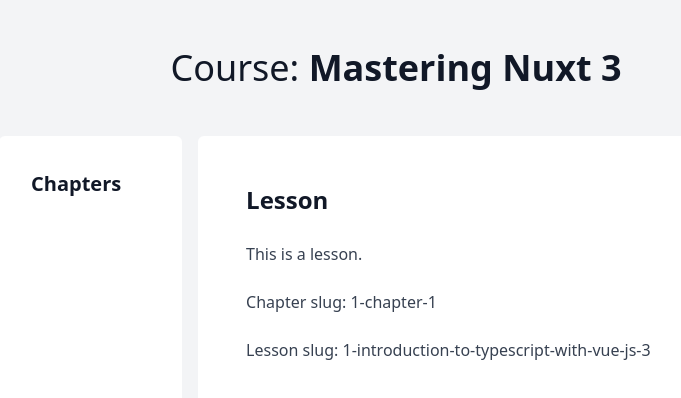
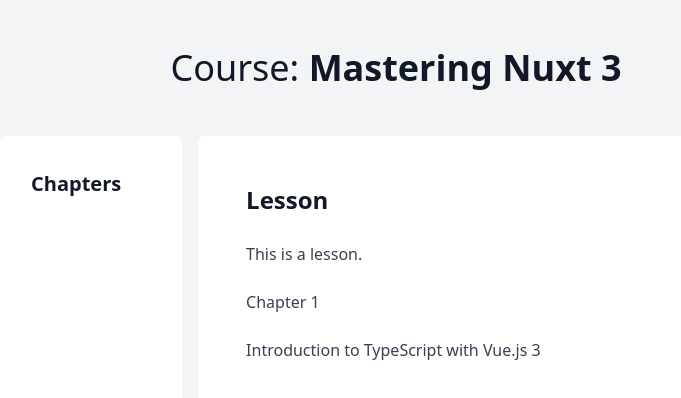
Before and after one commit to jadelomeiri/mastering-nuxt-3, a Nuxt app: page /course/chapter/1-chapter-1/lesson/1-introduction-to-typescript-with-vue-js-3 in a window 1280 px wide. Shown: the top 398 px of the page, without its empty margins (244-925 px from the left). Built offline with nearby package versions, Linux system fonts and the light colour scheme.

Commit message:
Loading in course data

```diff
--- /dev/null
+++ b/composables/courseData.js
@@ -0,0 +1,147 @@
+export default {
+    title: 'TypeScript with Vue.js 3',
+    chapters: [
+      {
+        title: 'Chapter 1',
+        slug: '1-chapter-1',
+        number: 1,
+        lessons: [
+          {
+            title: 'Introduction to TypeScript with Vue.js 3',
+            slug: '1-introduction-to-typescript-with-vue-js-3',
+            number: 1,
+            downloadUrl:
+              'https://vueschool.io/lessons/introduction-to-typescript-with-vue-js-3',
+            videoId: 684236333,
+            text: `In this lesson, we take a look at some of the benefits of using TypeScript with Vue.js including:
+
+  Improved error detection in your IDE and at build time
+  Safer and less stressful refactoring
+  More focused and accurate IDE autocompletion
+
+  We also answer the question: “Are there any cases when you wouldn’t want to use TypeScript?”.`,
+          },
+          {
+            title: 'TypeScript in Vue Components',
+            slug: '2-typescript-in-vue-components',
+            number: 2,
+            downloadUrl:
+              'https://vueschool.io/lessons/typescript-in-vue-components',
+            videoId: 684012498,
+            text: `In this lesson, we learn how to direct Vue Single File Components to work with typescript.`,
+          },
+          {
+            title: 'Typing Component Events',
+            slug: '3-typing-component-events',
+            number: 3,
+            downloadUrl:
+              'https://vueschool.io/lessons/typing-component-events',
+            sourceUrl:
+              'https://vueschool.io/lessons/typing-component-events',
+            videoId: 686921522,
+            text: `In this lesson, we learn how to type the payload of component events in Vue and TypeScript.`,
+          },
+        ],
+      },
+      {
+        title: 'Chapter 2',
+        slug: '2-chapter-2',
+        number: 2,
+        lessons: [
+          {
+            title:
+              'Using TypeScript with the Options API in Components',
+            slug: '1-using-typescript-with-the-options-api-in-components',
+            number: 1,
+            downloadUrl:
+              'https://vueschool.io/lessons/using-typescript-with-the-options-api-in-components',
+            sourceUrl:
+              'https://vueschool.io/lessons/using-typescript-with-the-options-api-in-components',
+            videoId: 688503389,
+            text: `In this lesson, we learn how to use TypeScript with the Vue.js Options API to type things such as component props, computed props, and events.`,
+          },
+          {
+            title: 'Declaring and Typing Component Props',
+            slug: '2-declaring-and-typing-component-props',
+            number: 2,
+            downloadUrl:
+              'https://vueschool.io/lessons/declaring-and-typing-component-props',
+            sourceUrl:
+              'https://vueschool.io/lessons/declaring-and-typing-component-props',
+            videoId: 688500728,
+            text: `In this lesson, we’ll examine how to use TypeScript to define types for Vue component props. Along the way, you’ll also get a first hand look at the great DX this provides for interacting with those components.`,
+          },
+          {
+            title: 'TypeScript in Vue Components',
+            slug: '3-typescript-in-vue-components',
+            number: 3,
+            downloadUrl:
+              'https://vueschool.io/lessons/typescript-in-vue-components',
+            videoId: 684012498,
+            text: `In this lesson, we learn how to direct Vue Single File Components to work with typescript.`,
+          },
+          {
+            title: 'Typing Component Events',
+            slug: '4-typing-component-events',
+            number: 4,
+            downloadUrl:
+              'https://vueschool.io/lessons/typing-component-events',
+            sourceUrl:
+              'https://vueschool.io/lessons/typing-component-events',
+            videoId: 686921522,
+            text: `In this lesson, we learn how to type the payload of component events in Vue and TypeScript.`,
+          },
+        ],
+      },
+      {
+        title: 'Chapter 3',
+        slug: '3-chapter-3',
+        number: 3,
+        lessons: [
+          {
+            title:
+              'Using TypeScript with the Options API in Components',
+            slug: '1-using-typescript-with-the-options-api-in-components',
+            number: 1,
+            downloadUrl:
+              'https://vueschool.io/lessons/using-typescript-with-the-options-api-in-components',
+            sourceUrl:
+              'https://vueschool.io/lessons/using-typescript-with-the-options-api-in-components',
+            videoId: 688503389,
+            text: `In this lesson, we learn how to use TypeScript with the Vue.js Options API to type things such as component props, computed props, and events.`,
+          },
+          {
+            title: 'Declaring and Typing Component Props',
+            slug: '2-declaring-and-typing-component-props',
+            number: 2,
+            downloadUrl:
+              'https://vueschool.io/lessons/declaring-and-typing-component-props',
+            sourceUrl:
+              'https://vueschool.io/lessons/declaring-and-typing-component-props',
+            videoId: 688500728,
+            text: `In this lesson, we’ll examine how to use TypeScript to define types for Vue component props. Along the way, you’ll also get a first hand look at the great DX this provides for interacting with those components.`,
+          },
+          {
+            title: 'TypeScript in Vue Components',
+            slug: '3-typescript-in-vue-components',
+            number: 3,
+            downloadUrl:
+              'https://vueschool.io/lessons/typescript-in-vue-components',
+            videoId: 684012498,
+            text: `In this lesson, we learn how to direct Vue Single File Components to work with typescript.`,
+          },
+          {
+            title: 'Typing Component Events',
+            slug: '4-typing-component-events',
+            number: 4,
+            downloadUrl:
+              'https://vueschool.io/lessons/typing-component-events',
+            sourceUrl:
+              'https://vueschool.io/lessons/typing-component-events',
+            videoId: 686921522,
+            text: `In this lesson, we learn how to type the payload of component events in Vue and TypeScript.`,
+          },
+        ],
+      },
+    ],
+  };
--- /dev/null
+++ b/composables/userCourse.ts
@@ -0,0 +1,5 @@
+import courseData from "./courseData"
+
+export const userCourse = () => {
+  return courseData;
+}
--- a/pages/course/chapter/[chapterSlug]/lesson/[lessonSlug].vue
+++ b/pages/course/chapter/[chapterSlug]/lesson/[lessonSlug].vue
@@ -1,6 +1,23 @@
 <template>
     <h2>Lesson</h2>
     <p>This is a lesson.</p>
-    <p>Chapter slug: {{ $route.params.chapterSlug }}</p>
-    <p>Lesson slug: {{ $route.params.lessonSlug }}</p>
+    <p>{{ chapter.title }}</p>
+    <p>{{ lesson.title }}</p>
 </template>
+
+<script setup>
+const course = userCourse();
+const route = useRoute();
+
+const chapter = computed(() => {
+    return course.chapters.find(
+        (chapter) => chapter.slug === route.params.chapterSlug
+    );
+});
+
+const lesson = computed(() => {
+    return chapter.value.lessons.find(
+        (lesson) => lesson.slug === route.params.lessonSlug
+    );
+});
+</script>
```
